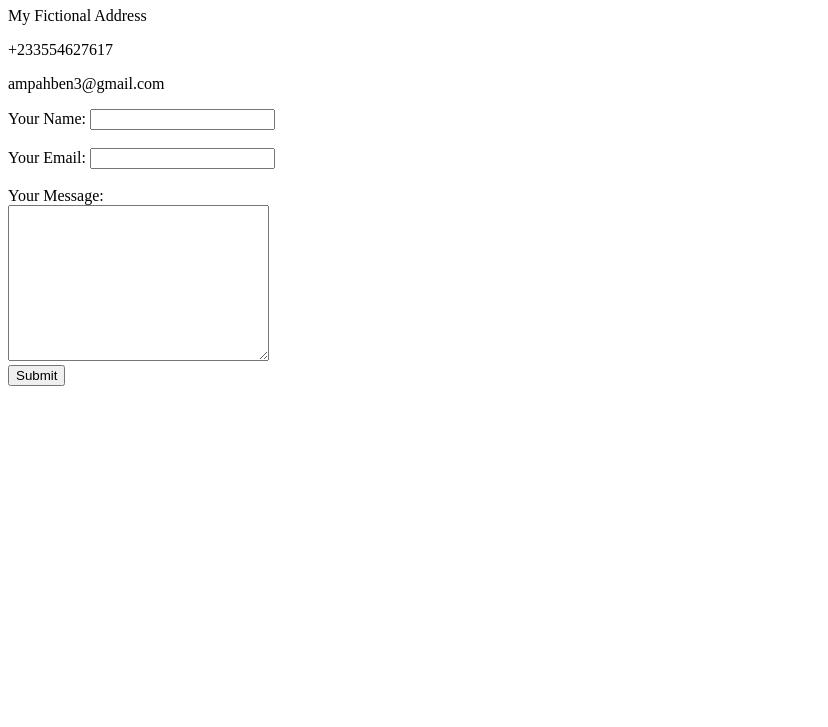
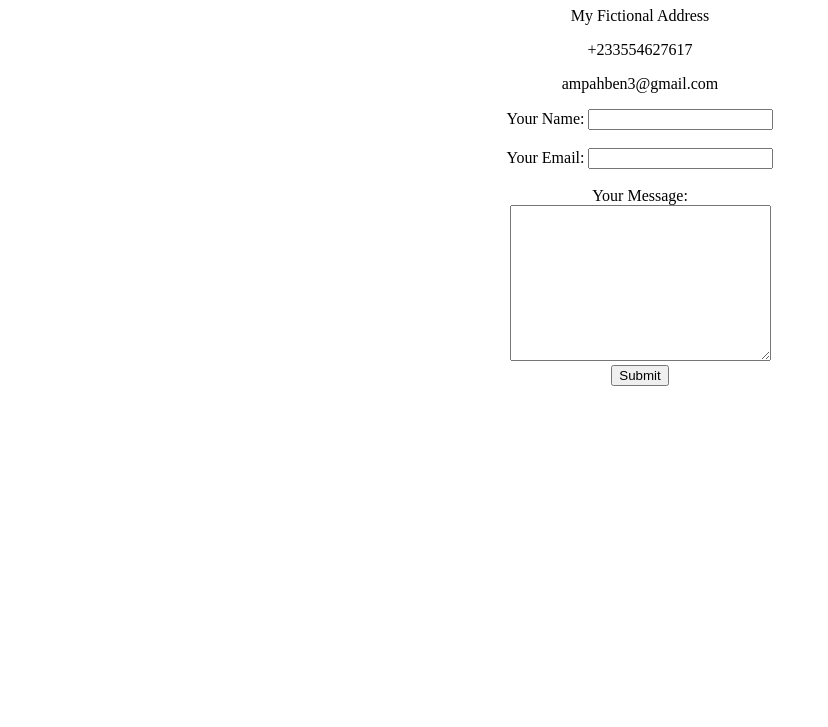
Before and after one commit to benjamin2310/Updated_cv, a plain HTML site: page Contact.html in a window 1280 px wide. Shown: the part 73-800 px from the top of the page, without its empty margins (0-828 px from the left). Drawn offline with Linux system fonts and the light colour scheme.

Commit message:
Update Contact.html

```diff
--- a/Contact.html
+++ b/Contact.html
@@ -5,12 +5,13 @@
     <title>Contact Me</title>
   </head>
   <body>
+    <center>
 <h1>My Contact Details</h1>
 <p>My Fictional Address</p>
 <p>+233554627617</p>
 <p>ampahben3@gmail.com</p>
 
-<form class="" action="mailto="amoahben3@gmail.com"" method="post" enctype="text/plain">
+<form action="ampahben3@gmail.com" method="post" enctype="text/plain">
 <label>Your Name:</label>
 <input type="text" name="yourName" value=""><br><br>
 <label>Your Email:</label>
@@ -19,5 +20,6 @@
 <textarea name="YourMessage" rows="10" cols="30"></textarea><br>
 <input type="submit" name="" value="Submit">
 </form>
+    </center>
   </body>
 </html>
```
